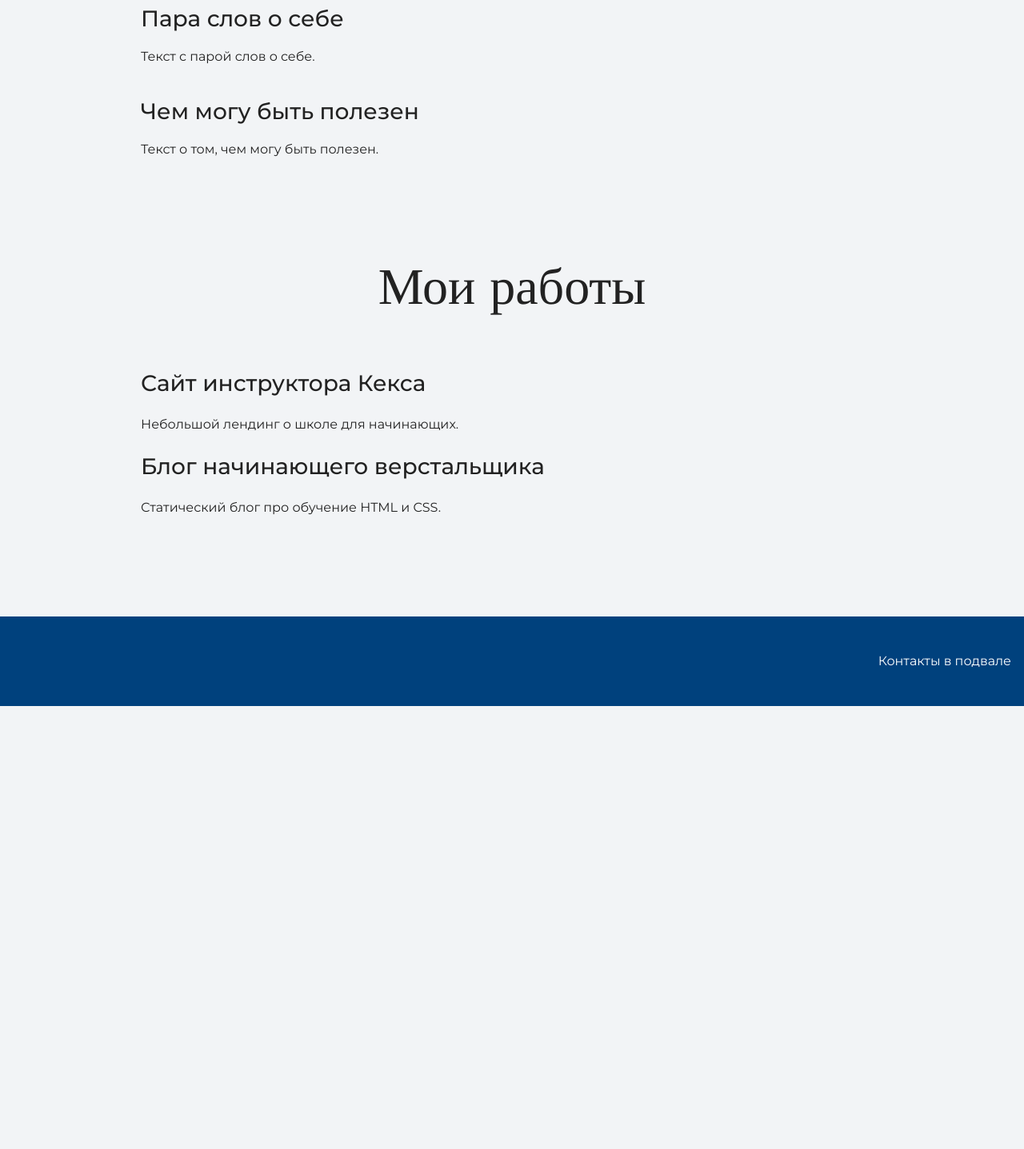
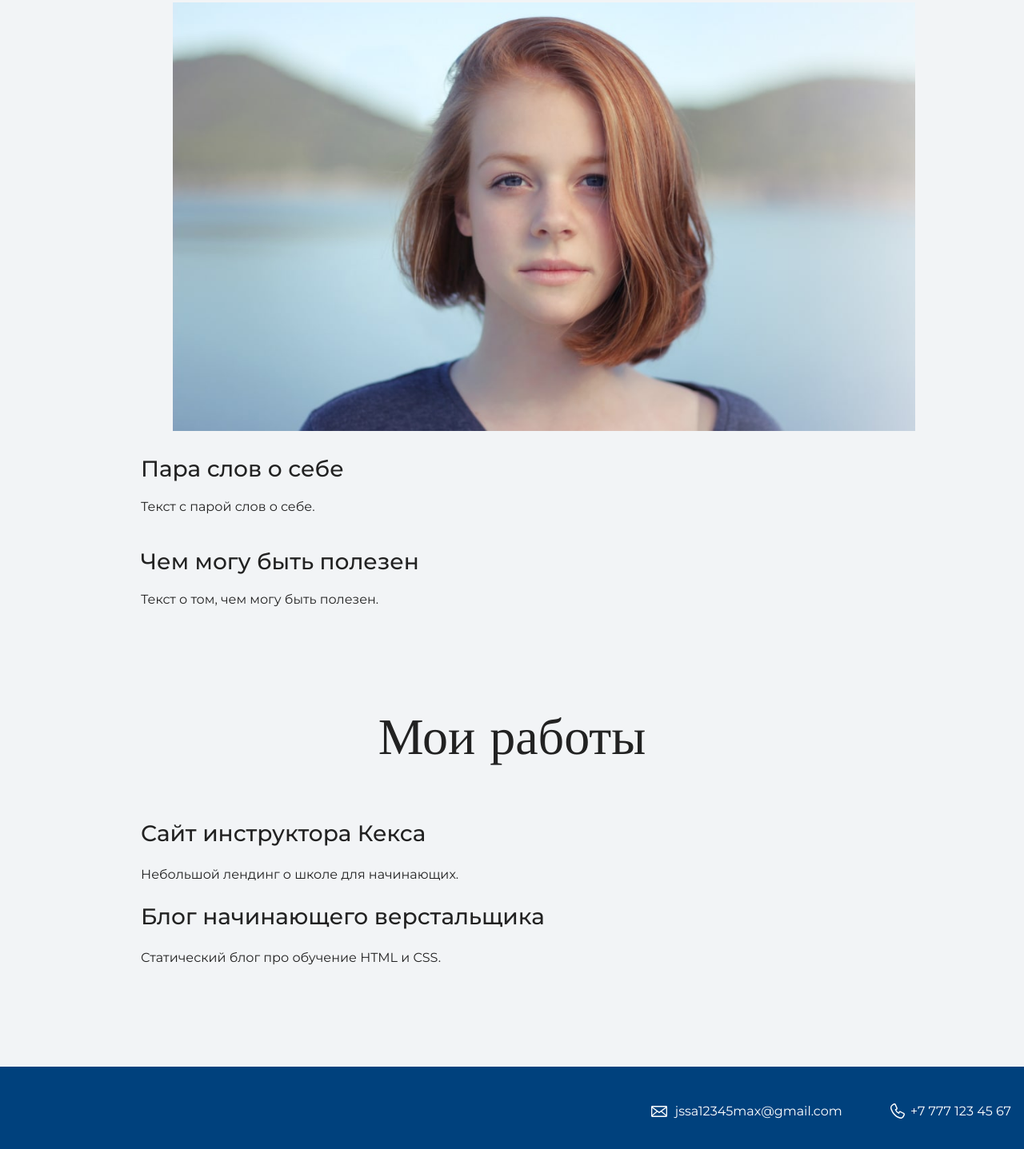
Before and after one commit to Sultonali-Ali/portfolio, a plain HTML site: page index.html in a window 1280 px wide. Shown: the part 1169-2606 px from the top of the page at 80% size. Before the commit the page ends 2052 px from the top, so only its background shows below. Drawn offline with nearby package versions, Linux system fonts and the light colour scheme.

Commit message:
Add contacts in blocks header and footer, added user photo

```diff
--- a/index.html
+++ b/index.html
@@ -10,7 +10,8 @@
   <body>
     <header class="page-header">
      <div class="container">
-       jundev@gmail.com
+       <a class="header-email" href="mailto:enot_neopoznanniy@gmail.com">jssa12345max@gmail.com</a>
+       <a class="header-phone" href="tel:+79876543210">+7 777 123 45 67</a>
      </div>
     </header>
 
@@ -24,6 +25,9 @@
     <section class="intro">
       <div class="container">
         <h2 class="subheading">Давайте познакомимся</h2>
+        <figure>
+          <img src="files/user.jpg" width="928" height="536" alt="Фотография Неопознанного Енота">
+        </figure>
         <h3>Пара слов о себе</h3>
         <p>Текст с парой слов о себе.</p>
         <h3>Чем могу быть полезен</h3>
@@ -45,7 +49,8 @@
 
     <footer class="page-footer">
       <div class="container">
-        Контакты в подвале
+        <a class="footer-email" href="mailto:enot_neopoznanniy@gmail.com">jssa12345max@gmail.com</a>
+        <a class="footer-phone" href="tel:+79876543210">+7 777 123 45 67</a>
       </div>
     </footer>
   </body>
```
